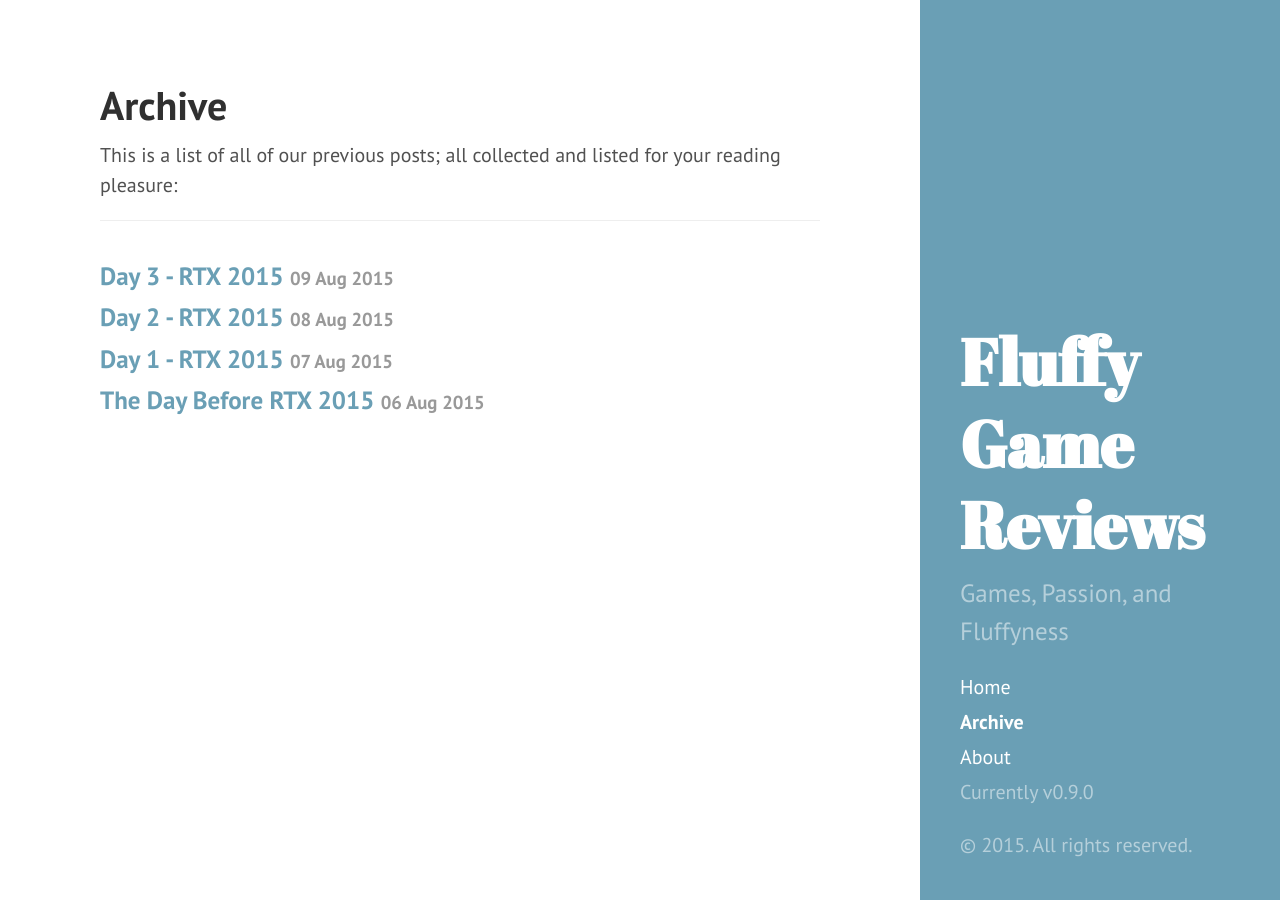
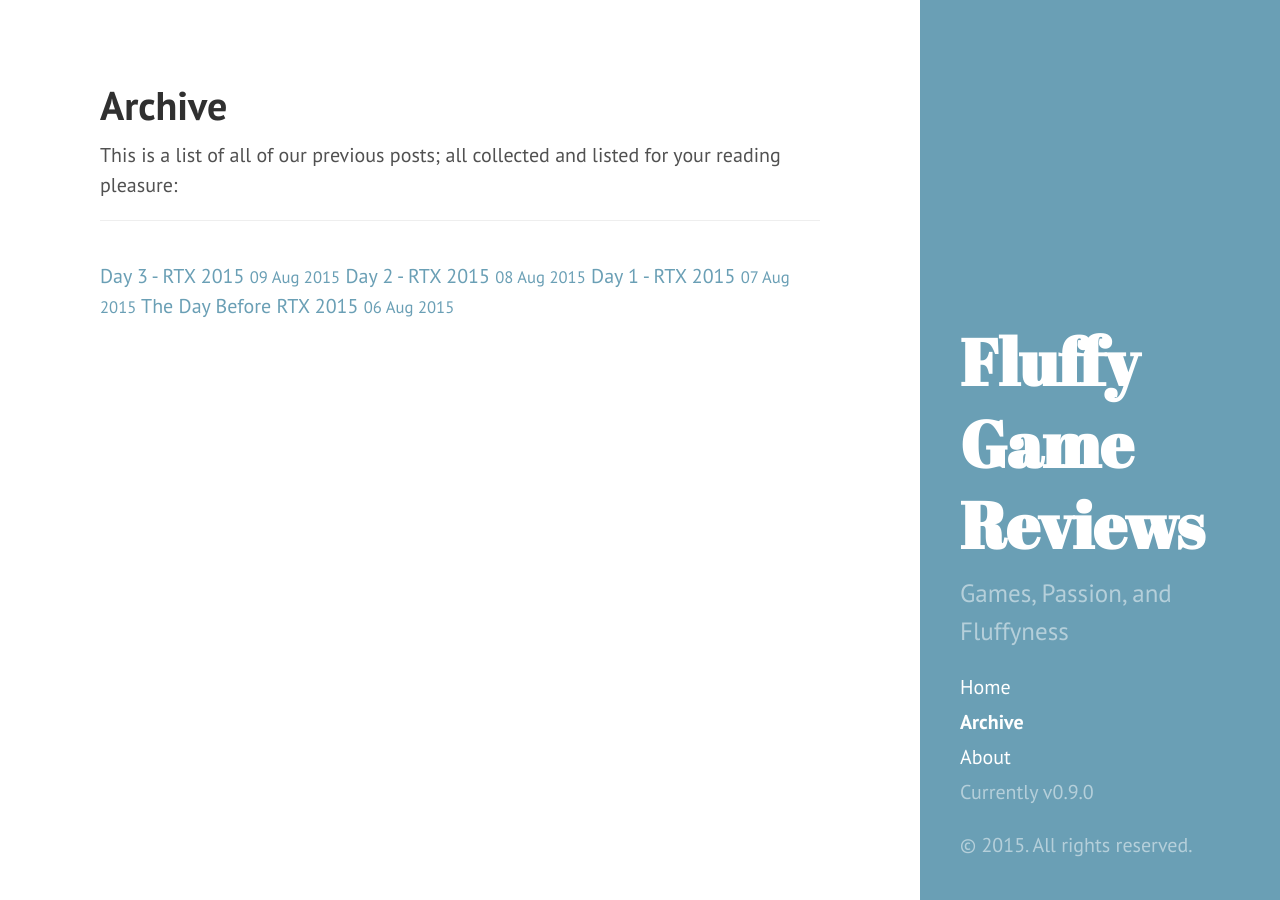
Before and after one commit to LordFluffyPants/LordFluffyPants.github.io, a Jekyll site: the page built from Archive.md, in a window 1280 px wide. Built offline with Jekyll 4.4.1, drawn with Linux system fonts in a browser that asks for light colours; Markdown is read by kramdown in place of the engine named in the settings.

Commit message:
more changes

```diff
--- a/Archive.md
+++ b/Archive.md
@@ -7,14 +7,10 @@
 <div class="related">
   <ul class="related-posts">
     {% for post in site.posts %}
-      <li>
-        <h3>
           <a href="{{ post.url }}">
             {{ post.title }}
             <small>{{ post.date | date_to_string }}</small>
           </a>
-        </h3>
-      </li>
     {% endfor %}
   </ul>
 </div>
```
